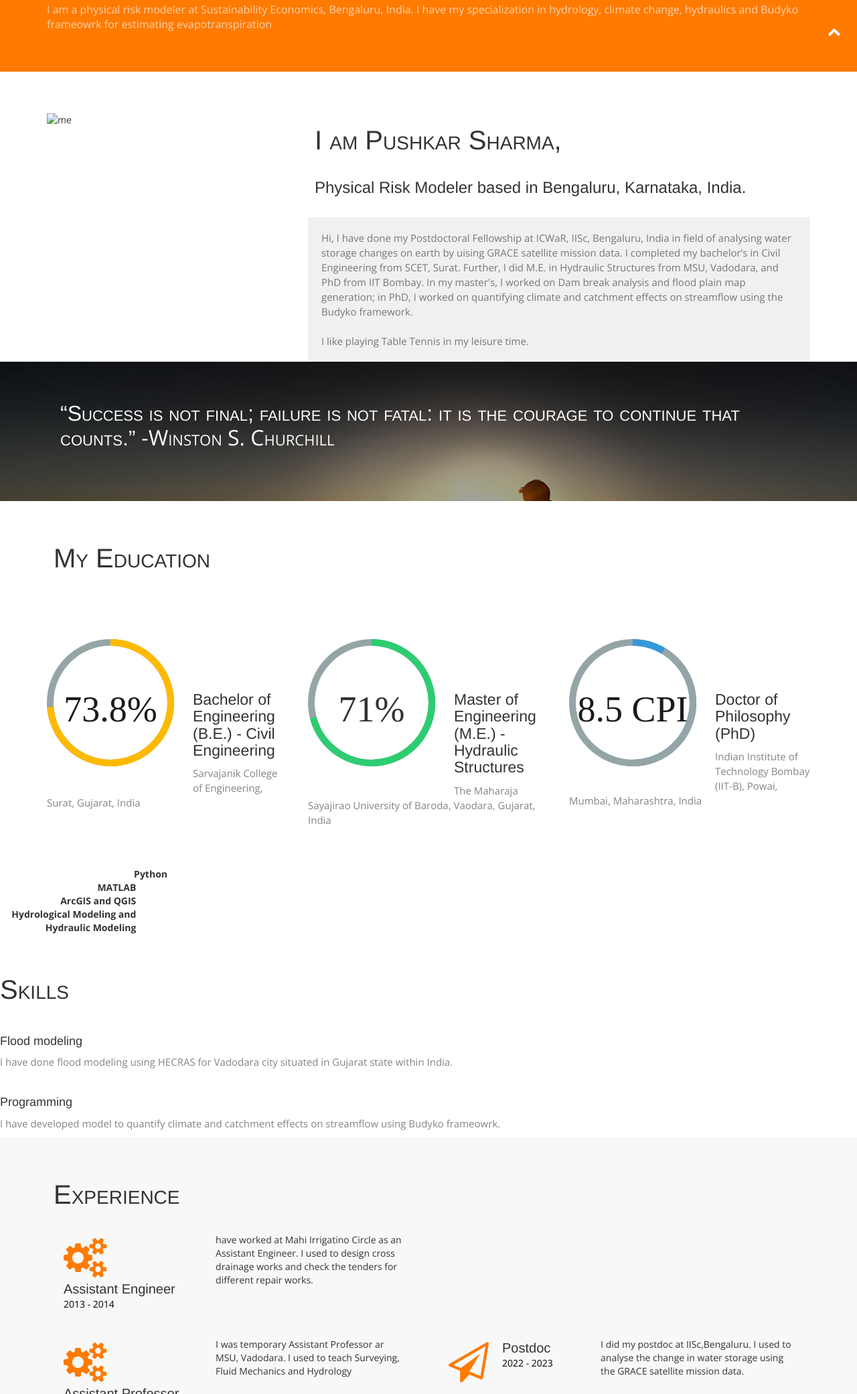
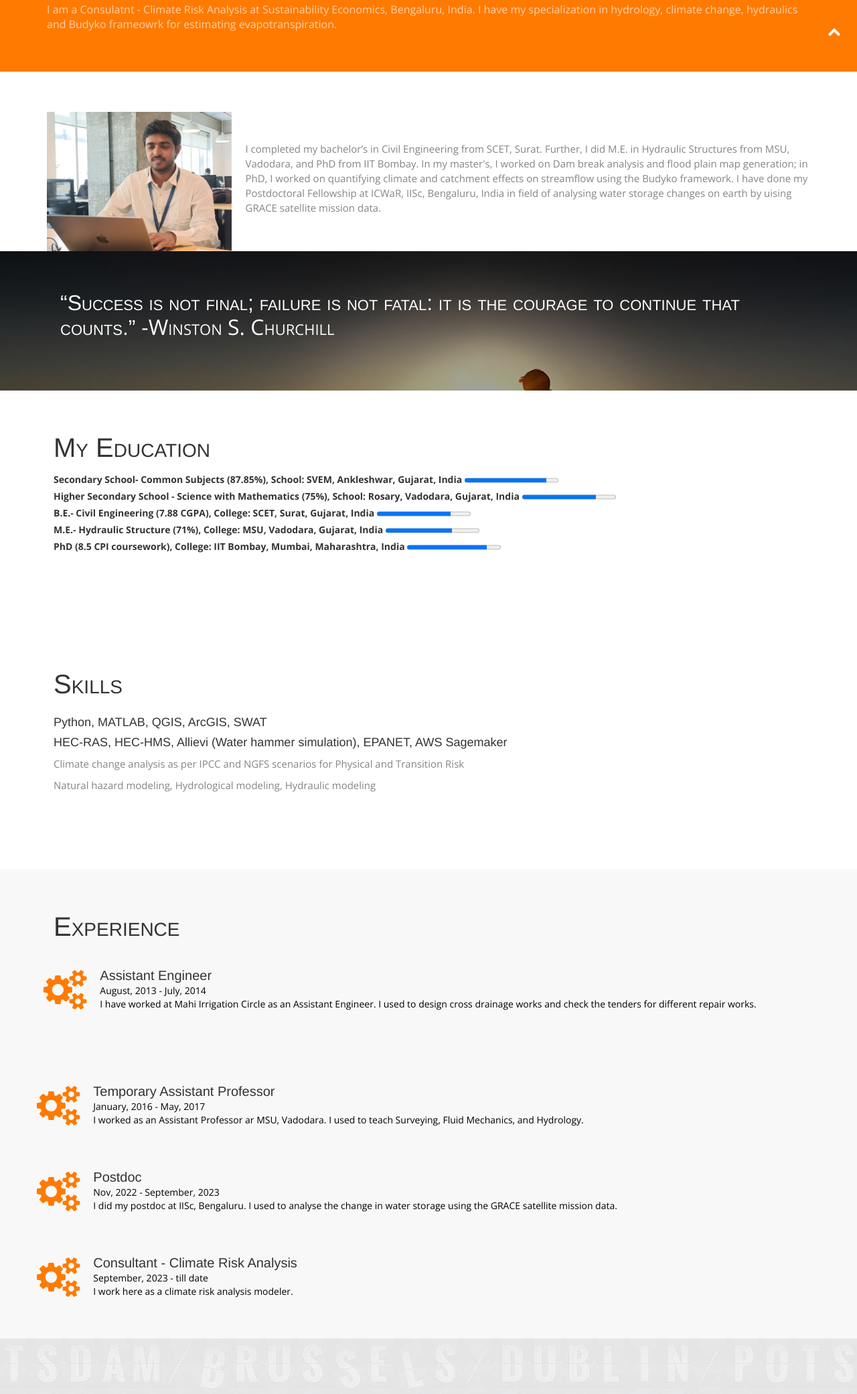
Before and after one commit to pushkarsharma25/pushkar, a plain HTML site: page index.html in a window 1280 px wide. Shown: the part 719-2800 px from the top of the page at 67% size. Drawn offline with nearby package versions, Linux system fonts and the light colour scheme.

Commit message:
Update index.html
Edited the webpage

```diff
--- a/index.html
+++ b/index.html
@@ -11,7 +11,7 @@
 <!--[if lt IE 9]>
     <meta http-equiv="X-UA-Compatible" content="IE=edge,chrome=1">
     <![endif]-->
-<title>ME – Resume and Personal Portfolio Responsive Template</title>
+<title>ME Resume and Personal Portfolio</title>
 <meta name="description" content="">
 <meta name="author" content="WebThemez">
 <!--[if lt IE 9]>
@@ -35,7 +35,7 @@
     <nav class="navbar navbar-inverse" role="navigation">
       <div class="navbar-header">
         <button type="button" id="nav-toggle" class="navbar-toggle" data-toggle="collapse" data-target="#main-nav"> <span class="sr-only">Toggle navigation</span> <span class="icon-bar"></span> <span class="icon-bar"></span> <span class="icon-bar"></span> </button>
-        <a href="#" class="navbar-brand scroll-top logo"><b>Me..</b></a> </div>
+        <a href="#" class="navbar-brand scroll-top logo"></a> </div>
       <!--/.navbar-header-->
       <div id="main-nav" class="collapse navbar-collapse">
         <ul class="nav navbar-nav" id="mainNav">
@@ -56,12 +56,12 @@
 <!--/.header-->
 <div id="#top"></div>
 <section id="home">
-  <div class="banner-container"> <img src="images/banner-bg.jpg" alt="banner" />
+  <div class="banner-container"> <img src="images/banner-bg.jpg" alt="banner"/>
     <div class="container banner-content">
       <div class="heroText">
         <h2><span>HEllo, I'm</span><br>
           PUSHKAR SHARMA</h2>
-        <span class="caption"> Physical Risk Modeler</span> </div>
+        <span class="caption"> Consultant - Climate Risk Analysis</span> </div>
     </div>
   </div>
 </section>
@@ -70,28 +70,37 @@
     <div>
       <h1> PUSHKAR A. SHARMA </h1>
       <p>PhD - IIT Bombay, Powai - 400076, Maharashtra, India. Mob: (+91)-9106327724. Email: pushkarsharma2014@gmail.com</p>
-      <p>I am a physical risk modeler at Sustainability Economics, Bengaluru, India. I have my specialization in hydrology, climate change, hydraulics and Budyko frameowrk for estimating evapotranspiration</p>
+      <p>I am a Consulatnt - Climate Risk Analysis at Sustainability Economics, Bengaluru, India. I have my specialization in hydrology, climate change, hydraulics and Budyko frameowrk for estimating evapotranspiration.</p>
     </div>
   </div>
 </section>
 <!--About-->
 <section id="aboutUs">
+  <style>
+    .container {
+    display: flex;
+    align-items: center;
+    justify-content: left;
+  }
+  img {
+    max-width: 100%;
+    max-height:100%;
+  }
+  .text {
+    font-size: 20px;
+    padding-left: 20px;
+  }
+    </style>
+    <body>
       <div class="container">
-    <div class="row">
-      <!-- item -->
-      <div class="col-md-4 tileBox"> <img src="images/photo-1.jpg" alt="me"/> </div>
-      <div class="col-md-8 tileBox">
-        <div class="txtHead">
-          <h2>I am Pushkar Sharma,</h2>
-          <h3> Physical Risk Modeler based in Bengaluru, Karnataka, India.</h3>
+        <div class="image">
+          <img src="images/photo-1.jpeg">
         </div>
-        <p> Hi, I have done my Postdoctoral Fellowship at ICWaR, IISc, Bengaluru, India in field of analysing water storage changes on earth by uising GRACE satellite mission data. I completed my bachelor’s in Civil Engineering from SCET, Surat. Further, I did M.E. in Hydraulic Structures from MSU, Vadodara, and PhD from IIT Bombay. In my master's, I worked on Dam break analysis and flood plain map generation; in PhD, I worked on quantifying climate and catchment effects on streamflow using the Budyko framework.<br/>
-          <br/>
-          I like playing Table Tennis in my leisure time.</p>
-      </div>
-      <!-- end: -->
+        <div class="text">
+          <p>I completed my bachelor’s in Civil Engineering from SCET, Surat. Further, I did M.E. in Hydraulic Structures from MSU, Vadodara, and PhD from IIT Bombay. In my master's, I worked on Dam break analysis and flood plain map generation; in PhD, I worked on quantifying climate and catchment effects on streamflow using the Budyko framework. I have done my Postdoctoral Fellowship at ICWaR, IISc, Bengaluru, India in field of analysing water storage changes on earth by uising GRACE satellite mission data.</p>
         </div>
       </div>
+    </body>
 </section>
 <!--Quote-->
 <section id="quote" class="bg-parlex">
@@ -104,98 +113,37 @@
     <!--/.container-->
   </div>
 </section>
-
 <!--Education-->
 <section id="education" class="secPad white">
   <div class="container">
     <div class="heading ">
       <!-- Heading -->
       <h2>My Education</h2>
-      <p> </p>
-    </div>
-    <div class="row skillContainer">
-      <div class="col-md-4 skillBox">
-        <div id="diagram-id-1" class="diagram" data-percent="73.8%"></div>
-        <div class="chart-text">
-          <h4>Bachelor of Engineering (B.E.) - Civil Engineering</h4>
-          <p>Sarvajanik College of Engineering, Surat, Gujarat, India</p>
-        </div>
-      </div>
-      <div class="col-md-4 skillBox">
-        <div id="diagram-id-2" class="diagram" data-percent="71%"></div>
-        <div class="chart-text">
-          <h4>Master of Engineering (M.E.) - Hydraulic Structures</h4>
-          <p>The Maharaja Sayajirao University of Baroda, Vaodara, Gujarat, India</p>
-        </div>
-      </div>
-      <div class="col-md-4 skillBox">
-        <div id="diagram-id-3" class="diagram" data-percent="8.5 CPI"></div>
-          <!--div data-percent="(coursework)"-->
-        <div class="chart-text">
-          <h4>Doctor of Philosophy (PhD) </h4>
-          <p>Indian Institute of Technology Bombay (IIT-B), Powai, Mumbai, Maharashtra, India</p>
-        </div>
-      </div>
-    </div>
-    <!--div class="row">
-      <div class="col-sm-6">
-        <h2>Postdoc Fellowship</h2>
-        <p class="mrgBtm20"> Interdisciplinary Centre for Water Research (ICWaR), Indian Institute of Science (IISc), Bengaluru, Karnataka, India. </p>
-      </div>
-      <div class="col-sm-6"-->
-        <div class="row">
-          <div class="col-md-2 skilltitle"><b>Python</b></div>
-          <div class="col-md-10">
-            <!--div class="progress"-->
-              <!--div class="progress-bar" role="progressbar" aria-valuenow="90" aria-valuemin="0" aria-valuemax="100" style="width: 90%;"> <span class="sr-only">90% Complete</span--> </div>
-            </div>
-          </div>
-        </div>
-        <div class="row">
-          <div class="col-md-2 skilltitle"><b>MATLAB</b></div>
-          <div class="col-md-10">
-            <!--div class="progress"-->
-              <!--div class="progress-bar" role="progressbar" aria-valuenow="80" aria-valuemin="0" aria-valuemax="100" style="width: 80%;"> <span class="sr-only">80% Complete</span--> </div>
-            </div>
-          </div>
-        </div>
-        <div class="row">
-          <div class="col-md-2 skilltitle"><b>ArcGIS and QGIS</b></div>
-          <div class="col-md-10">
-            <!--div class="progress"-->
-              <!--div class="progress-bar" role="progressbar" aria-valuenow="75" aria-valuemin="0" aria-valuemax="100" style="width: 75%;"> <span class="sr-only">75% Complete</span--> </div>
-            </div>
-          </div>
-        </div>
-        <div class="row">
-          <div class="col-md-2 skilltitle"><b>Hydrological Modeling and Hydraulic Modeling</b></div>
-          <div class="col-md-10">
-            <!--div class="progress"-->
-              <!--div class="progress-bar" role="progressbar" aria-valuenow="75" aria-valuemin="0" aria-valuemax="100" style="width: 75%;"> <span class="sr-only">75% Complete</span--> </div>
-            </div>
-          </div>
-        </div>
+      <label for="file">Secondary School- Common Subjects (87.85%), School: SVEM, Ankleshwar, Gujarat, India</label>
+      <progress id="file" value="87.85" max="100"> 87.85% </progress><br/>
+      <label for="file">Higher Secondary School - Science with Mathematics (75%), School: Rosary, Vadodara, Gujarat, India</label>
+      <progress id="file" value="7.88" max="10"> 7.88 CGPA </progress><br/>
+      <label for="file">B.E.- Civil Engineering (7.88 CGPA), College: SCET, Surat, Gujarat, India</label>
+      <progress id="file" value="7.88" max="10"> 7.88 CGPA </progress><br/>
+      <label for="file">M.E.- Hydraulic Structure (71%), College: MSU, Vadodara, Gujarat, India</label>
+      <progress id="file" value="71" max="100"> 71% </progress><br/>
+      <label for="file">PhD (8.5 CPI coursework),  College: IIT Bombay, Mumbai, Maharashtra, India</label>
+      <progress id="file" value="8.5" max="10"> 8.5 CPI (coursework) </progress><br/>
     </div>
   </div>
   </div>
 </section>
-
-<!--Skills->
-<section id="skills" class="secPad">
+<!--Skills-->
+<section id="skills" class="secPad white">
   <div class="container">
-<div class="heading">
+    <div class="heading ">
       <!-- Heading -->
       <h2>Skills</h2>
-  <br/>
-  <h4>Flood modeling</h4>
-  <p>I have done flood modeling using HECRAS for Vadodara city situated in Gujarat state within India.</p>
-</div>
-<br/>
-  <h4>Programming</h4>
-  <p>I have developed model to quantify climate and catchment effects on streamflow using Budyko frameowrk.</p>
-</div>
+  <h4>Python, MATLAB, QGIS, ArcGIS, SWAT</h4>
+  <h4>HEC-RAS, HEC-HMS, Allievi (Water hammer simulation), EPANET, AWS Sagemaker</h4>
+  <p>Climate change analysis as per IPCC and NGFS scenarios for Physical and Transition Risk</p>
+  <p>Natural hazard modeling, Hydrological modeling, Hydraulic modeling</p>
 </section>
-
 <!--Experience-->
 <section id="experience" class="secPad">
 <div class="container">
@@ -204,39 +152,57 @@
 <h2>Experience</h2>
 <br/>
 <div class="row experience-details">
-  <div class="col-md-6">
-    <div class="col-md-5">
+  <!--div class="col-md-6"-->
+    <!--div class="col-md-5"-->
       <div class="icon-block"><i class="fa fa-cogs"></i></div>
       <div class="pull-left">
         <h4>Assistant Engineer</h4>
-        <span>2013 - 2014</span> </div>
-    </div>
-    <div class="col-md-7">  have worked at Mahi Irrigatino Circle as an Assistant Engineer. I used to design cross drainage works and check the tenders for different repair works.</div>
+        <span>August, 2013 - July, 2014</span>
+        <span><br>I have worked at Mahi Irrigation Circle as an Assistant Engineer. I used to design cross drainage works and check the tenders for different repair works.<br></span></div>
     </div>
   </div>
+</div>
+<section id="experience" class="secPad">
+<div class="container">
 <div class="row experience-details">
-  <div class="col-md-6">
-    <div class="col-md-5">
+  <!--div class="col-md-6"-->
+    <!--div class="col-md-5"-->
       <div class="icon-block"><i class="fa fa-cogs"></i></div>
       <div class="pull-left">
-        <h4>Assistant Professor</h4>
-        <span>2015 - 2016</span> </div>
+        <h4>Temporary Assistant Professor</h4>
+        <span>January, 2016 - May, 2017</span>
+        <span><br>I worked as an Assistant Professor ar MSU, Vadodara. I used to teach Surveying, Fluid Mechanics, and Hydrology.<br></span></div>
     </div>
-    <div class="col-md-7"> I was temporary Assistant Professor ar MSU, Vadodara. I used to teach Surveying, Fluid Mechanics and Hydrology </div>
   </div>
-  <div class="col-md-6">
-    <div class="col-md-5">
-      <div class="icon-block"><i class="fa fa-send-o"></i></div>
+</div>
+<section id="experience" class="secPad">
+<div class="container">
+<div class="row experience-details">
+  <!--div class="col-md-6"-->
+    <!--div class="col-md-5"-->
+      <div class="icon-block"><i class="fa fa-cogs"></i></div>
       <div class="pull-left">
         <h4>Postdoc</h4>
-        <span>2022 - 2023</span> </div>
+        <span>Nov, 2022 - September, 2023</span>
+        <span><br>I did my postdoc at IISc, Bengaluru. I used to analyse the change in water storage using the GRACE satellite mission data.<br></span></div>
     </div>
-    <div class="col-md-7"> I did my postdoc at IISc,Bengaluru. I used to analyse the change in water storage using the GRACE satellite mission data. </div>
+  </div>
+</div>
+<section id="experience" class="secPad">
+<div class="container">
+<div class="row experience-details">
+  <!--div class="col-md-6"-->
+    <!--div class="col-md-5"-->
+      <div class="icon-block"><i class="fa fa-cogs"></i></div>
+      <div class="pull-left">
+        <h4>Consultant - Climate Risk Analysis</h4>
+        <span>September, 2023 - till date </span>
+        <span><br> I work here as a climate risk analysis modeler.<br></span></div>
+      </div>
+    </div>
   </div>
 </div>
 </section>
-
-
 <!--Contact -->
 <section id="contactUs" class="page-section secPad">
   <div class="container">
@@ -244,11 +210,11 @@
       <div class="heading">
         <!-- Heading -->
         <h2>Let's Keep In Touch!</h2>
-        <p>Thank you for visiting out my profile. If you would like to get into contact with me, please fill out the form below.</p>
+        <p>Thank you for visiting out my profile.</p>
       </div>
     </div>
     <div class="row mrgn30">
-      <form method="post" action="" id="contactfrm" role="form">
+      <!--form method="post" action="" id="contactfrm" role="form">
         <div class="col-sm-4">
           <div class="form-group">
             <label for="name">Name</label>
@@ -267,30 +233,37 @@
           <button name="submit" type="submit" class="btn btn-lg btn-primary" id="submit">Submit</button>
           <div class="result"></div>
         </div>
-      </form>
-      <div class="col-sm-4">
+      </form-->
+      <div class="col-sm-8">
+        <div class="pull-right">
           <h4>Address:</h4>
           <address>
           Pushkar Sharma<br>
-        Omakara Planet<br>
-        Vadodara, India<br>
+          D-402, Omakara residency, Chhani, Vadodara - 390002, State - Gujarat, India.<br>
           </address>
           <h4>Phone:</h4>
           <address>
-        9106327724<br>
+          +91-9106327724<br>
+          <h4>Email:</h4>
+          <address>
+          pushkarsharma2014@gmail.com<br>
+          <h4>Github:</h4>
+          <address>
+          https://github.com/pushkarsharma25<br>
           </address>
+          </address>
+        </div>
       </div>
     </div>
   </div>
   <!--/.container-->
 </section>
-
 <!--/.page-section-->
 <footer class="copyright">
   <div class="container">
     <div class="row">
       <div class="col-md-6">
-        <div class="social pull-left"> <a href="#"><i class="fa fa-twitter"></i></a> <a href="#"><i class="fa fa-facebook"></i></a> <a href="#"><i class="fa fa-dribbble"></i></a> <a href="#"><i class="fa fa-flickr"></i></a> <a href="#"><i class="fa fa-github"></i></a> </div>
+        <div class="social pull-left"> </a> <a href="https://github.com/pushkarsharma25"><i class="fa fa-github"></i></a> </div>
       </div>
       <!--div class="col-md-6"> <span class="pull-right">Copyright 2014 | All Rights Reserved  -- Template by <a href="http://webThemez.com">WebThemez.com</a></span--> </div>
     </div>
@@ -298,7 +271,6 @@
   </div>
 </footer>
 <a href="#top" class="topHome"><i class="fa fa-chevron-up fa-2x"></i></a>
-
 <!--[if lte IE 8]><script src="//ajax.googleapis.com/ajax/libs/jquery/1.11.0/jquery.min.js"></script><![endif]-->
 <script src="js/modernizr-latest.js"></script>
 <script src="js/jquery-1.8.2.min.js" type="text/javascript"></script>
```
Lines whose indentation alone changed are shown as unchanged.
